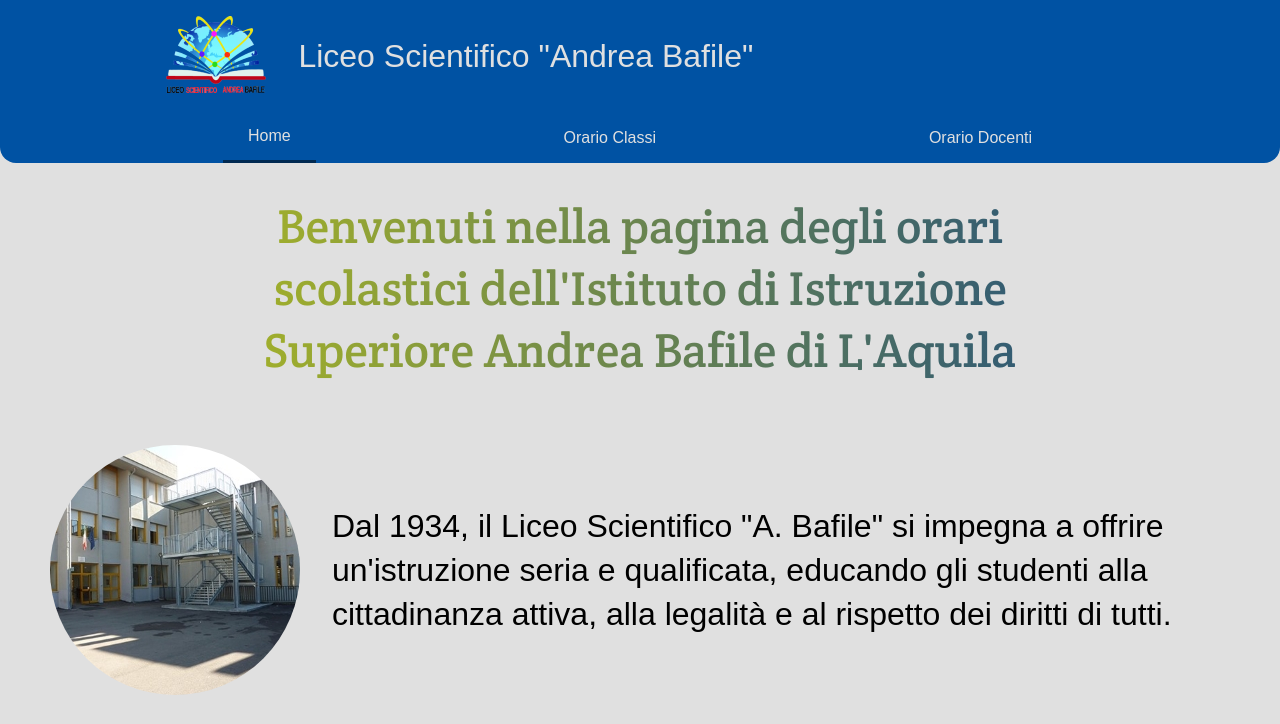
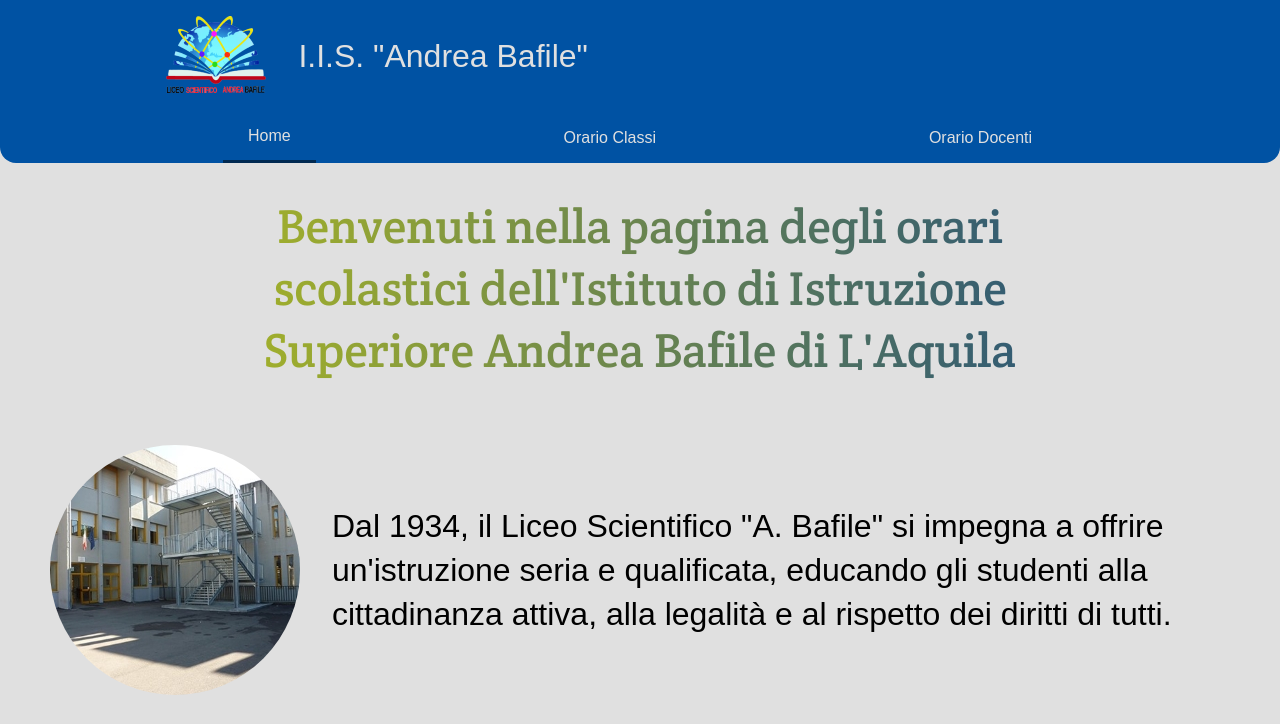
Before and after one commit to DTrombett/school-projects, a website: page Orario Scuola/index.html in a window 1280 px wide. Shown: the top 724 px of the page. Drawn offline with Linux system fonts and the light colour scheme.

Commit message:
Aggiorna titolo

```diff
--- a/Orario Scuola/index.html
+++ b/Orario Scuola/index.html
@@ -16,7 +16,7 @@
 	<body>
 		<div class="header">
 			<img src="images/logo.webp" alt="logo" class="logo" width="100px"
-				height="80px" /> Liceo Scientifico "Andrea Bafile"
+				height="80px" /> I.I.S. "Andrea Bafile"
 		</div>
 		<ul class="pages">
 			<li class="active"><span>Home</span></li>
```
